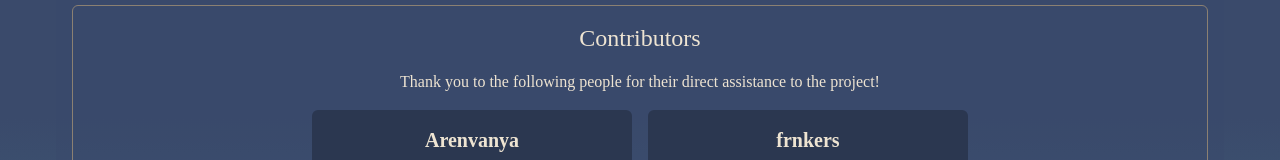
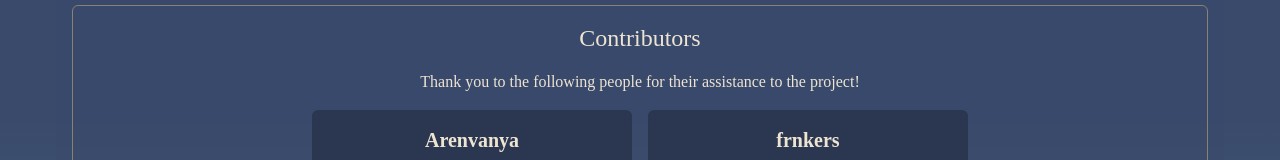
Before and after one commit to VincentAmante/palia-tools, a Nuxt app: page /credits in a window 1280 px wide. Shown: the part 231-391 px from the top of the page. Built offline with nearby package versions, Linux system fonts and the light colour scheme; a web font is replaced by a local one.

Commit message:
Update credits.vue

```diff
--- a/pages/credits.vue
+++ b/pages/credits.vue
@@ -35,7 +35,7 @@ useHead({
           Contributors
         </h2>
         <p>
-          Thank you to the following people for their direct assistance to the project!
+          Thank you to the following people for their assistance to the project!
         </p>
         <div class="flex flex-row flex-wrap gap-4 justify-center">
           <CreditName>
```
